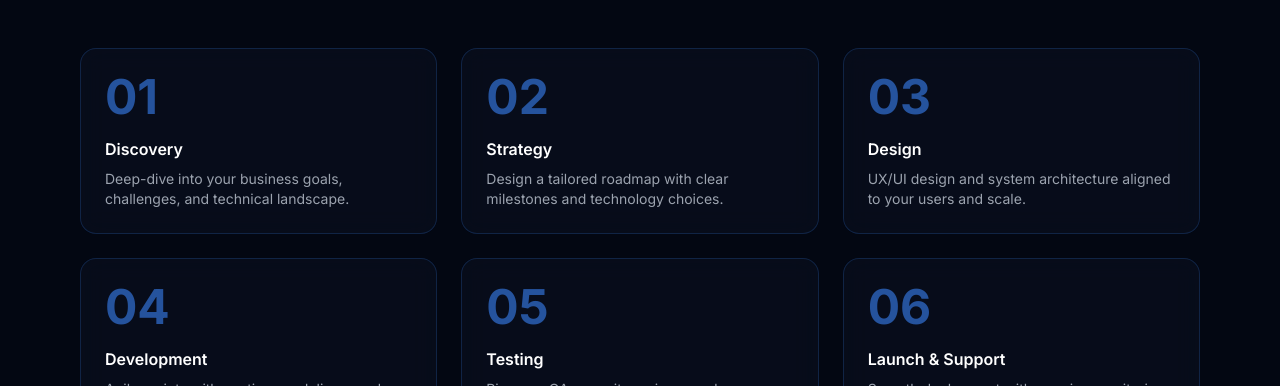
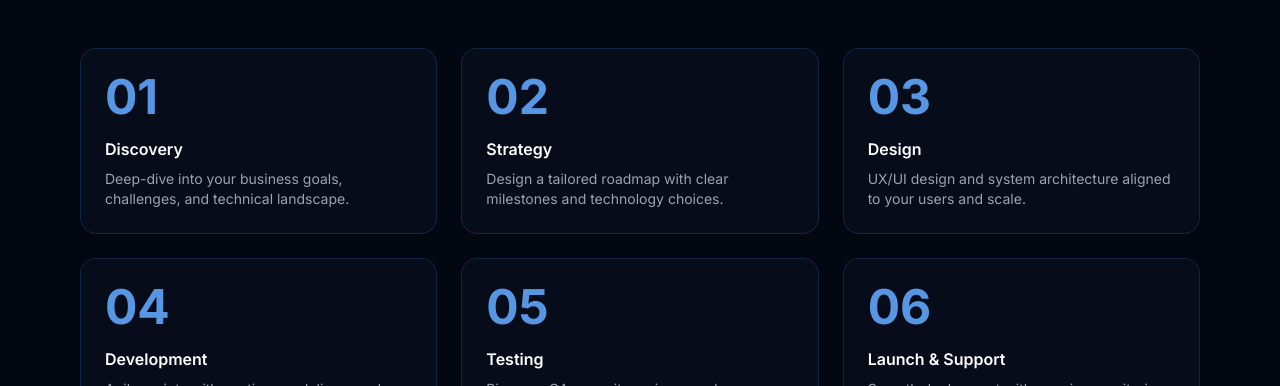
Before and after one commit to raghutammina-ai/digitaltechs, a Next.js app: page / in a window 1280 px wide. Shown: the part 188-574 px from the top of the page. Built offline with nearby package versions, Linux system fonts and the light colour scheme; no server answers.

Commit message:
final: clean delivery process UI balanced blue

```diff
--- a/src/app/page.tsx
+++ b/src/app/page.tsx
@@ -43,7 +43,7 @@ export default function DeliveryProcess() {
         {/* HEADER */}
         <div className="text-center mb-12">
           <p className="text-blue-400 text-sm tracking-widest uppercase mb-2">
-            How We Work
+            HOW WE WORK
           </p>
 
           <h2 className="text-4xl font-bold mb-4">
@@ -61,8 +61,8 @@ export default function DeliveryProcess() {
             <AnimatedSection key={i}>
               <div className="group bg-[#0B1220]/60 backdrop-blur-md border border-blue-500/20 rounded-2xl p-6 transition-all duration-300 hover:border-blue-400/40 hover:-translate-y-1">
 
-                {/* NUMBER (FIXED — NO GLOW) */}
-                <span className="text-5xl font-bold text-blue-500/60 group-hover:text-blue-400 transition">
+                {/* NUMBER (BALANCED — NO GLOW) */}
+                <span className="text-5xl font-bold text-blue-400/90 group-hover:text-blue-300 transition">
                   {step.num}
                 </span>
 
```
